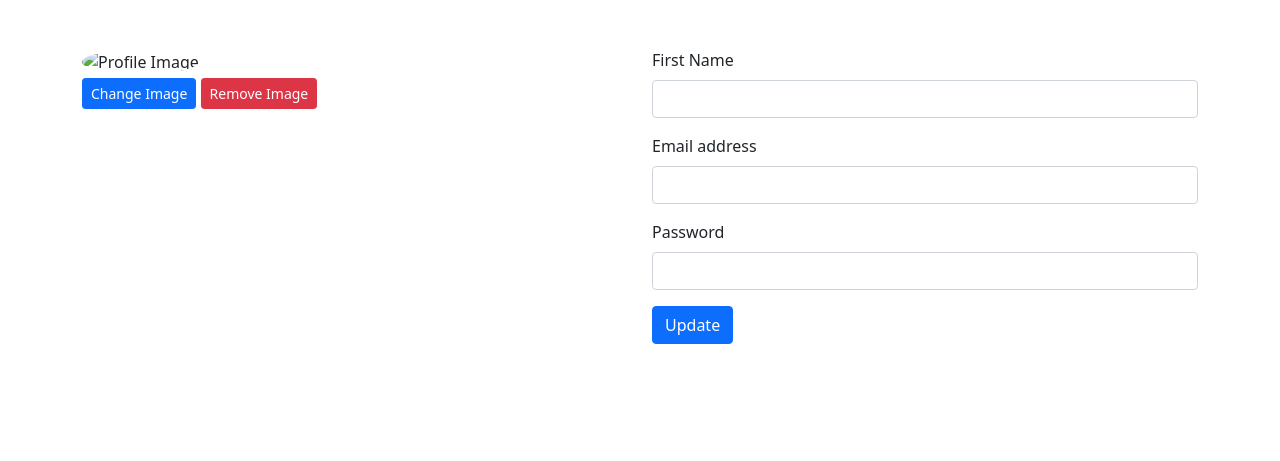
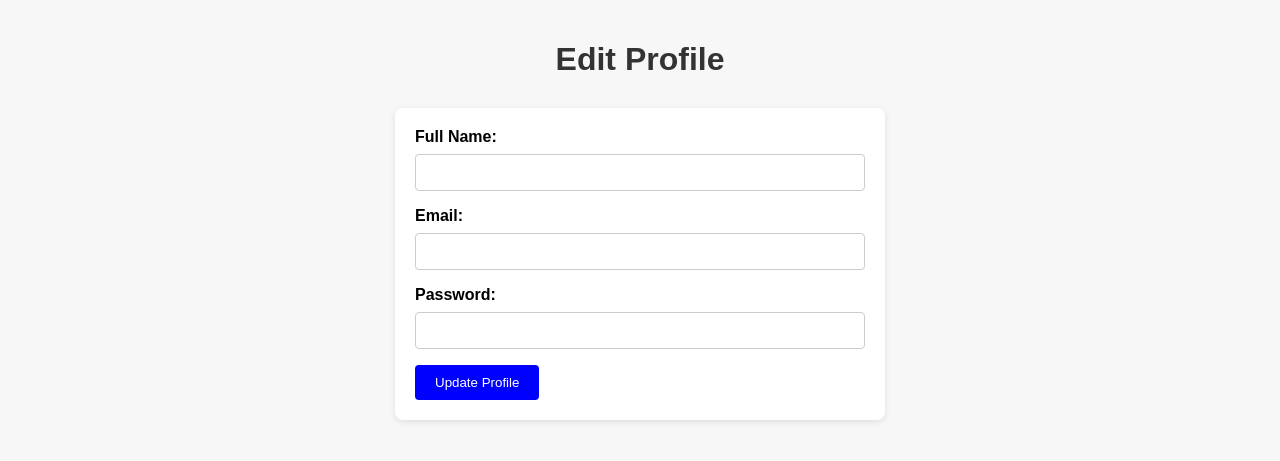
Before and after one commit to pyfiadonkor1/CampusCare365, a Flask app: page /edit-profile in a window 1280 px wide. Shown: the top 461 px of the page. Run offline with Flask 3, Linux system fonts and the light colour scheme; a user stored in the database is signed in; some libraries are stand-ins or nearby versions.

Commit message:
cretaed a new profile update page

```diff
--- a/app.py
+++ b/app.py
@@ -63,6 +63,8 @@ def home():
     if 'email' not in session:
         return redirect('/signup-login')
     firstname = session['username']
+    firstname = firstname.capitalize()
+
     return render_template('home.html', firstname=firstname)
 
 @app.route("/signup-login")
@@ -169,7 +171,7 @@ def get_info():
 
         if login_valid(email, password):
             username = login_valid(email,password)
-            user = username.split()
+            user = username.split(" ")
             if len(user) >= 2:
                 firstname = user[0].capitalize()
             else:
@@ -206,21 +208,79 @@ def edit_profile():
     return render_template('profile.html')
 
 @app.route('/edit-profile', methods=["GET", "POST"])
-def edit_profile():
-    if 'email' not in session:
-        return redirect('/signup-login')
+def edit_profile_info():
+    if request.method == 'POST':
+        fullname = request.form['fullname']
+        email = request.form['email']
+        password = request.form['password']
 
-    fullname = request.form['fullname']
-    email = request.form['email']
-    password = request.form['password']
-    return render_template('profile.html')
+        print(fullname + email + password)
 
-@app.route('/verify')
+        if fullname == "":
+            fullname = None
+        if email  == "":
+            email = None
+        if password == "":
+            password = None
+
+        user_id = session['user_id']
+        user = User.query.get(user_id)
+        session['update'] = True
+
+        if fullname and email and password:
+            user.email = email
+            user.username = fullname
+            user.password = password
+            session['update'] = True
+
+        elif  email and fullname:
+            user.email = email
+            user.username = fullname
+            session['update'] = True
+
+        elif email and password:
+            user.email = email
+            user.password = password
+            session['update'] = True
+
+        elif fullname and password:
+            user.username = fullname
+            user.password = password
+            session['update'] = True
+
+        else:
+            if password and fullname == None == email:
+                user.password = password
+            elif fullname and password == None == email:
+                user.username = fullname
+                print("vut")
+            elif email and not any(request.form.values()):
+                user.email = email
+            session['update'] = True
+        session['user_id'] = user.user_id
+        session['email'] = user.email
+        session['username'] = user.username
+    db.session.commit()
+
+
+    return redirect('/home')
+
+@app.route('/verify', methods=["GET","POST"])
 def verify():
     if 'email' not in session:
         return redirect('/signup-login')
     email = session['email']
     ver = send_verification_email(email)
+    code1 = str(request.form['code1'])
+    code2 = str(request.form['code2'])
+    code3 = str(request.form['code3'])
+    code4 = str(request.form['code4'])
+    code = (code1+code2+code3+code4)
+
+    if code == ver:
+        msg = ("success")
+        return redirect("/home")
+
     return render_template('verification.html')
 
 @app.route('/profile')
@@ -273,9 +333,7 @@ def login_valid(email, password, remember_me=True):
 
 
 def send_verification_email(user_email):
-    # Generate a verification code
     verification_code = generate_verification_code()
-
     # Email configuration
     sender_email = 'gyamposu@gmail.com'
     sender_password = 'tjoadllrzwrmgzjq'
@@ -286,11 +344,11 @@ def send_verification_email(user_email):
     smtp_server = 'smtp.gmail.com'
     smtp_port = 587
 
-    server = smtplib.SMTP(smtp_server, smtp_port)
+
+
 
     try:
-
-
+        server = smtplib.SMTP(smtp_server, smtp_port)
         server.starttls()
 
 
@@ -303,11 +361,15 @@ def send_verification_email(user_email):
         server.sendmail(sender_email, user_email, message)
 
         print('Verification email sent successfully!')
+
+        server.quit()
+        return verification_code
+
     except Exception as e:
         print(f'An error occurred while sending the verification email: {e}')
-    finally:
 
-        server.quit()
+
+
 
 
 
--- a/templates/profile.html
+++ b/templates/profile.html
@@ -3,85 +3,104 @@
 <head>
   <meta charset="UTF-8">
   <meta name="viewport" content="width=device-width, initial-scale=1.0">
-  <title>Profile Page</title>
-  <link href="https://cdn.jsdelivr.net/npm/bootstrap@5.1.1/dist/css/bootstrap.min.css" rel="stylesheet">
+  <title>Edit Profile</title>
   <style>
-    .profile-image {
-      width: 150px;
-      height: 150px;
-      border-radius: 50%;
-      object-fit: cover;
+    body {
+      font-family: Arial, sans-serif;
+      background-color: #f7f7f7;
+      margin: 0;
+      padding: 20px;
     }
 
-    .image-input {
-      display: none;
+    h1 {
+      color: #333;
+      text-align: center;
+      margin-bottom: 30px;
     }
 
-    .edit-button {
+    form {
+      max-width: 450px;
+      margin: 0 auto;
+      background-color: #fff;
+      padding: 20px;
+      border-radius: 8px;
+      box-shadow: 0 2px 6px rgba(0, 0, 0, 0.1);
+    }
+
+    form label {
+      display: block;
+      margin-bottom: 8px;
+      font-weight: bold;
+    }
+
+    form input[type="text"],
+    form input[type="email"],
+    form input[type="password"] {
+      width: 95%;
+      padding: 10px;
+      border: 1px solid #ccc;
+      border-radius: 4px;
+      margin-bottom: 16px;
+    }
+
+    form button[type="submit"] {
+      background-color: blue;
+      color: #fff;
+      border: none;
+      padding: 10px 20px;
+      border-radius: 4px;
       cursor: pointer;
+    }
+
+    #successMessage {
+      display: none;
+      color: #4caf50;
+      font-weight: bold;
+      text-align: center;
+      margin-top: 20px;
     }
   </style>
 </head>
 <body>
-  <div class="container mt-5">
-    <div class="row">
-      <div class="col-md-6">
-        <img src="https://via.placeholder.com/150" alt="Profile Image" id="profileImage" class="profile-image">
-        <input type="file" id="imageInput" class="image-input">
-        <div class="mt-1">
-          <button id="changeImageButton" class="btn btn-primary btn-sm">Change Image</button>
-          <button id="removeImageButton" class="btn btn-danger btn-sm">Remove Image</button>
-        </div>
-      </div>
-      <div class="col-md-6">
-        <form id="profileForm">
-          <div class="mb-3">
-            <label for="firstName" class="form-label">First Name</label>
-            <input type="text" class="form-control" id="firstName" name='fullname'>
-          </div>
-          <div class="mb-3">
-            <label for="email" class="form-label">Email address</label>
-            <input type="email" class="form-control" id="email" name='email'>
-          </div>
-          <div class="mb-3">
-            <label for="password" class="form-label">Password</label>
-            <input type="password" class="form-control" id="password" name='password'>
-          </div>
-          <button type="submit" class="btn btn-primary">Update</button>
-        </form>
-      </div>
+  <h1>Edit Profile</h1>
+
+  <form action="/edit-profile" method="POST">
+    <div>
+      <label for="fullname">Full Name:</label>
+      <input type="text" id="fullname" name="fullname">
     </div>
+    <div>
+      <label for="email">Email:</label>
+      <input type="email" id="email" name="email">
+    </div>
+    <div>
+      <label for="password">Password:</label>
+      <input type="password" id="password" name="password">
+    </div>
+    <button type="submit">Update Profile</button>
+  </form>
+
+  <div id="successMessage" style="display: none;">
+    Profile updated successfully!
   </div>
+  <script>
+    document.addEventListener('DOMContentLoaded', function() {
+      const successMessage = document.getElementById('successMessage');
 
-  <script src="https://code.jquery.com/jquery-3.6.0.min.js"></script>
-  <script src="https://cdn.jsdelivr.net/npm/bootstrap@5.1.1/dist/js/bootstrap.bundle.min.js"></script>
-  <script>
-    $(document).ready(function() {
-      $('#changeImageButton').on('click', function() {
-        $('#imageInput').click();
-      });
+      // Check if session['update'] is true
+      const sessionUpdate = {{ session.get('update', False) | lower }}; // Convert Python boolean to JavaScript boolean
 
-      $('#imageInput').on('change', function() {
-        const file = this.files[0];
-        if (file) {
-          const reader = new FileReader();
-          reader.onload = function(e) {
-            $('#profileImage').attr('src', e.target.result);
-          };
-          reader.readAsDataURL(file);
-        }
-      });
+      if (sessionUpdate) {
+        // Display the success message
+        successMessage.style.display = 'block';
 
-      $('#removeImageButton').on('click', function() {
-        $('#profileImage').attr('src', 'https://via.placeholder.com/150');
-      });
-
-      $('#profileForm').on('submit', function(e) {
-        e.preventDefault();
-        // Add your logic to update the profile information
-        alert('Profile updated successfully');
-      });
+        // Hide the success message after 5 seconds
+        setTimeout(function() {
+          successMessage.style.display = 'none';
+        }, 5000);
+      }
     });
   </script>
+
 </body>
 </html>
```
Also changed, not shown: recipe.py (+23 -23 lines), templates/profilee.html (added, +85 -0 lines), templates/verification.html (+5 -4 lines), campuscaredb.db.
